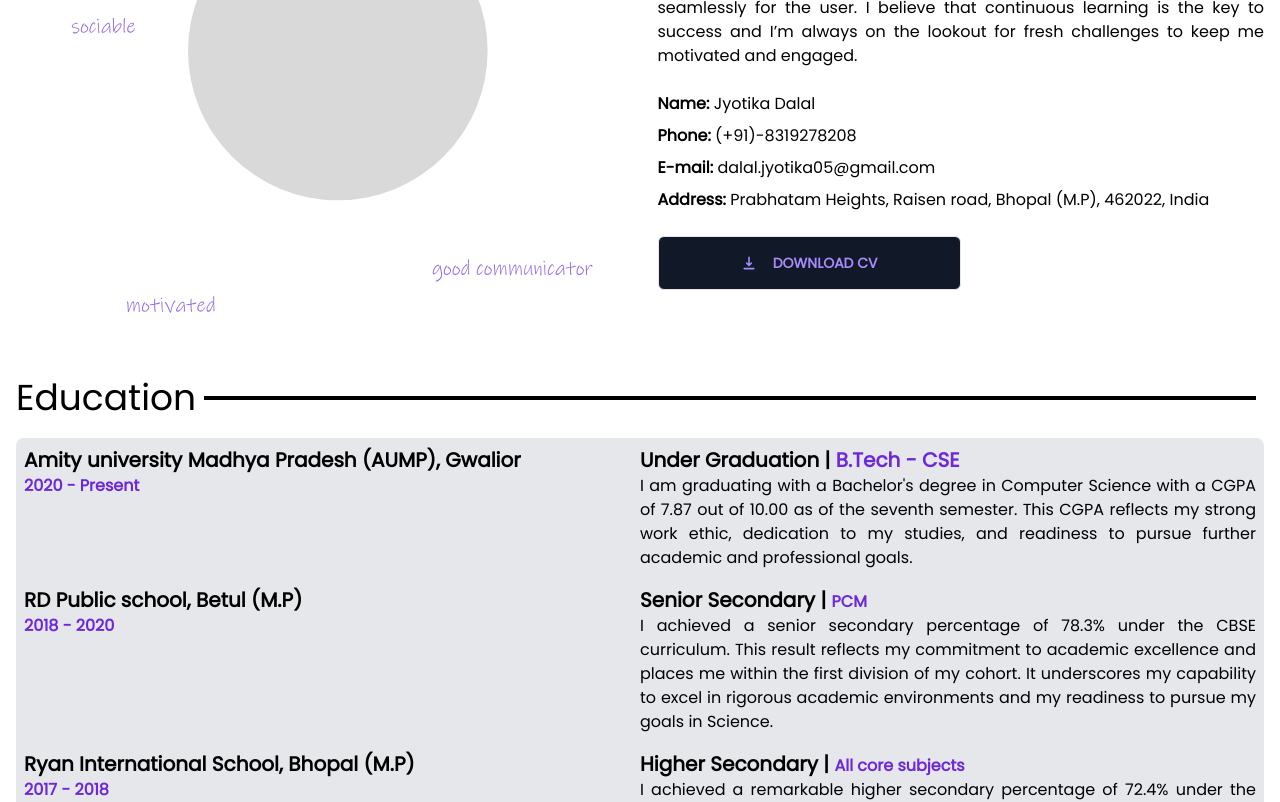
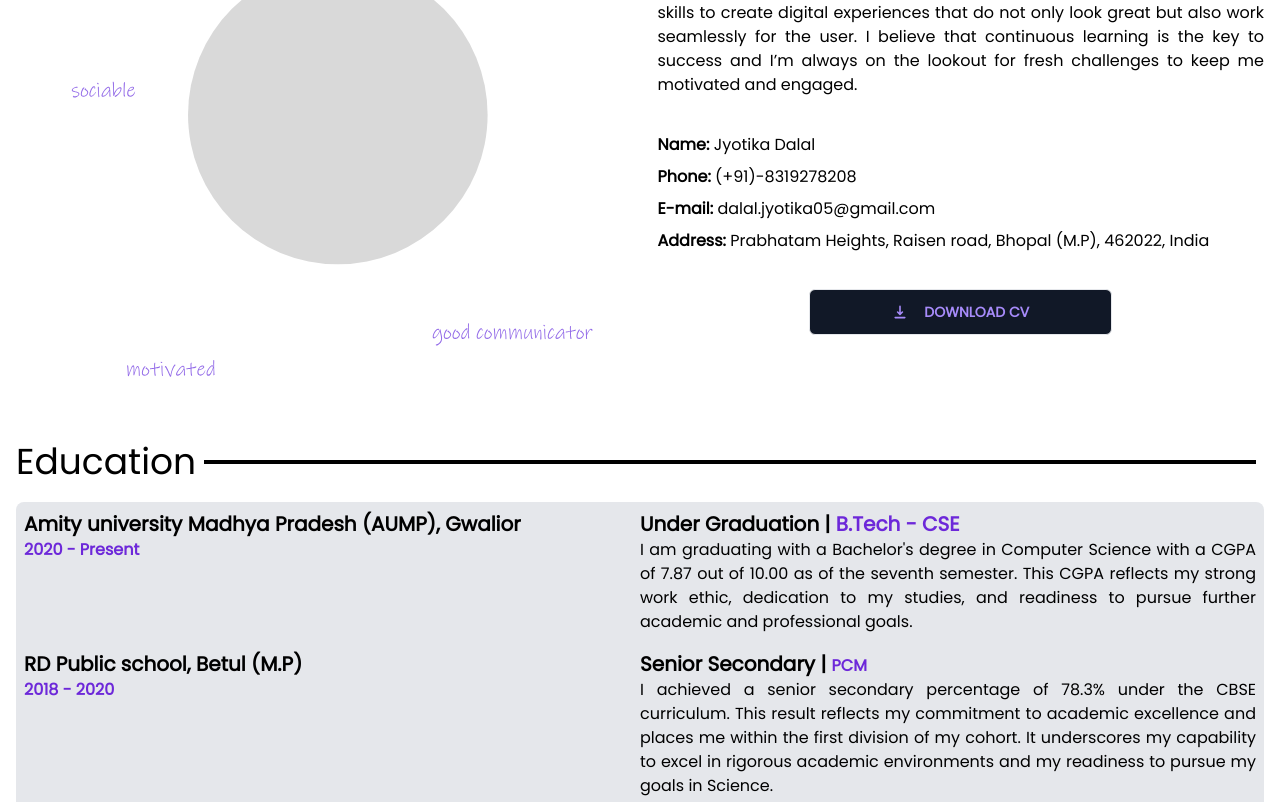
Before and after one commit to Rutuza/Vite-Portfolio, a React (Vite) app: page /about in a window 1280 px wide. Shown: the part 380-1182 px from the top of the page. Built offline with nearby package versions, Linux system fonts and the light colour scheme.

Commit message:
download button error solved

```diff
--- a/src/pages/About.jsx
+++ b/src/pages/About.jsx
@@ -12,7 +12,7 @@ import { HiDownload } from "react-icons/hi";
 function About() {
   return (
 
-    <div className="max-sm:p-2 p-4">
+    <div className="max-sm:p-2 p-4 grid grid-flow-row gap-16 font-pop">
       <center className="text-4xl font-bold italic m-5">About Me</center>
 
       <section className="max-sm:text-justify max-sm:p-3 font-pop lg:flex lg:justify-between lg:items-center">
@@ -20,7 +20,7 @@ function About() {
           <img src={pfp} alt="" srcset="" />
         </div>
 
-        <div className="relative font-pop max-sm:grid max-sm:grid-flow-row max-sm:justify-center max-sm:items-center sm:py-8 lg:w-1/2 lg:gap-2 lg:text-base">
+        <div className="relative font-pop grid grid-flow-row gap-8 justify-center items-center lg:w-1/2 lg:gap-2 lg:text-base xl:gap-8">
           <div className="sm:text-justify">
             I am a Final year, Computer Science student at Amity University
             Madhya Pradesh, Gwalior. I have strong passion for Web
@@ -32,7 +32,7 @@ function About() {
             success and I’m always on the lookout for fresh challenges to keep
             me motivated and engaged.
           </div>
-          <div className="py-5">
+          <div className="">
             <ul>
               <li className="font-semibold py-1">Name: <span className="font-light">Jyotika Dalal</span></li>
               <li className="font-semibold py-1">Phone: <span className="font-light">(+91)-8319278208</span></li>
@@ -44,7 +44,7 @@ function About() {
             <button type="button" className="max-sm:block max-sm:m-auto sm:block sm:m-auto font-bold w-1/2 text-violet-400 text-center hover:bg-transparent hover:text-violet-900  hover:font-medium hover:border-black hover:border-2 border rounded-md p-3 max-sm:w-3/4 lg:absolute lg:left-0"><span><HiDownload /></span><div>Download CV</div></button>
           </div> */}
 
-          <button type="button" className="p-4 max-sm:block max-sm:m-auto sm:block sm:m-auto font-bold w-1/2 text-violet-400 text-center bg-gray-900 hover:bg-transparent hover:text-violet-900  hover:font-medium hover:border-black hover:border-2 border rounded-md max-sm:w-3/4 lg:absolute lg:left-0 xl:flex xl:items-center xl:justify-center xl:gap-4">
+          <button type="button" className="w-1/2 p-3 flex items-center justify-center gap-4 m-auto max-sm:text-xl font-bold text-violet-400 text-center bg-gray-900 hover:bg-transparent hover:text-violet-900  hover:font-medium hover:border-black hover:border-2 border rounded-md xl:flex xl:items-center xl:justify-center xl:gap-4">
             <div><HiDownload /></div>
             <div className="text-sm">DOWNLOAD CV</div>
           </button>
@@ -53,8 +53,7 @@ function About() {
       </section>
 
 {/* Education section */}
-
-      <section className="font-pop py-16" >
+      <section>
         <div className="flex items-center max-sm:relative">
           <div className="text-4xl font-medium text-left max-sm:text-3xl">Education</div>
           <div className="mx-2 w-full h-0 border-2 border-black "></div>
@@ -118,9 +117,7 @@ function About() {
       </section>
 
       {/* Experience section */}
-
-
-      <section className="font-pop py-16" >
+      <section>
         <div className="flex items-center max-sm:relative">
           <div className="text-4xl font-medium text-left max-sm:text-3xl">Experience</div>
           <div className="mx-2 w-full h-0 border-2 border-black "></div>
```
Also changed, not shown: src/assets/svg/sparkle.svg.
